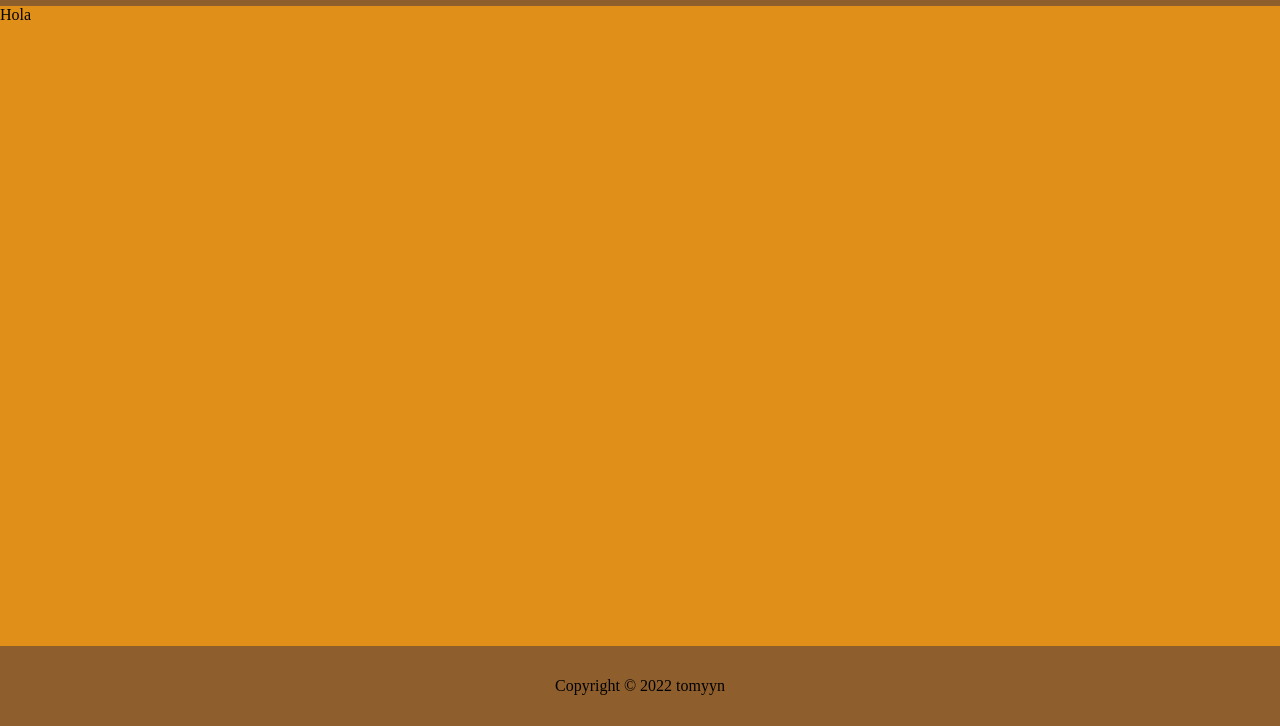
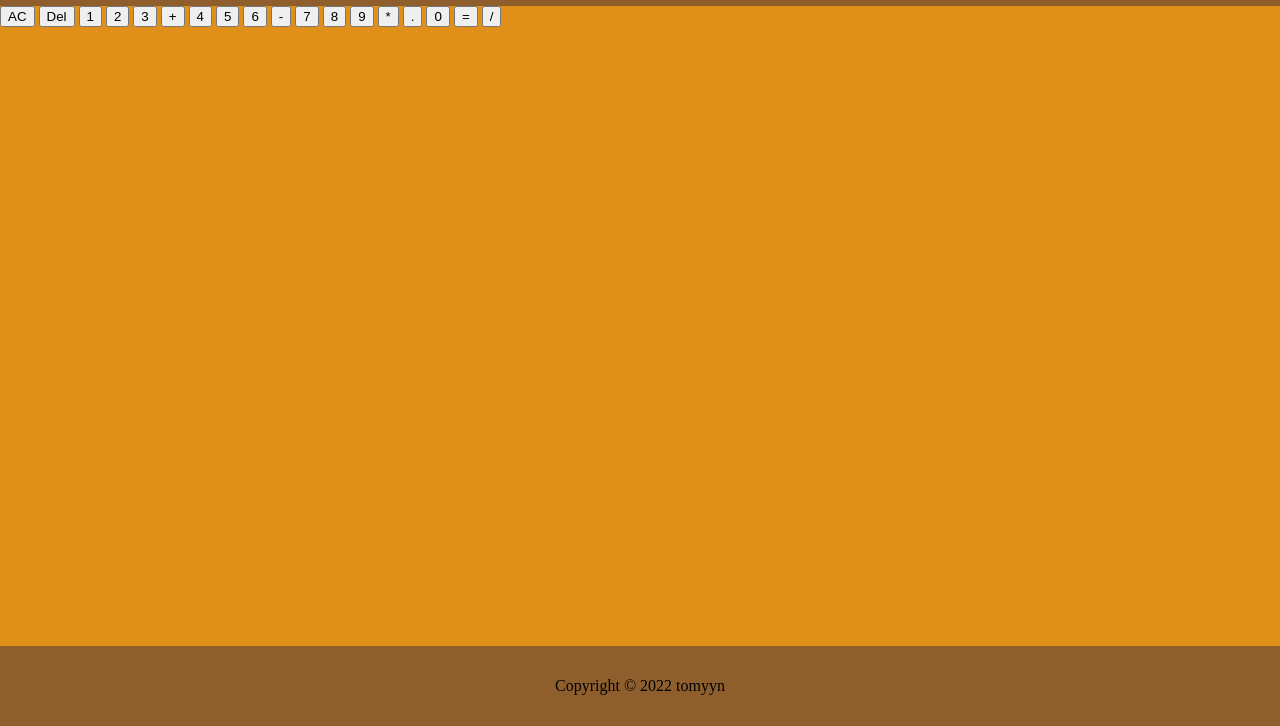
Before and after one commit to tomyyn/TOP-Calculator, a plain HTML site: page index.html in a window 1280 px wide. Shown: the part 74-800 px from the top of the page. Drawn offline with Linux system fonts and the light colour scheme.

Commit message:
Add HTML elements

```diff
--- a/index.html
+++ b/index.html
@@ -12,7 +12,39 @@
 <body>
     <div class="header">Calculator</div>
     <div class="content">
-        Hola
+        <div class = "calc">
+            <div class = "textContainer">
+                <div class = "outputField">
+
+                </div>
+                <div class = "inputField">
+
+                </div>
+            </div>
+            <div class="buttons">
+                <button id="AC" class="button long">AC</button>
+                <button id="backSpace" class="button long"> Del </button>
+                <button class="button operand"> 1 </button>
+                <button class="button operand"> 2 </button>
+                <button class="button operand"> 3 </button>
+                <button class="button operation"> + </button>
+                <button class="button operand"> 4 </button>
+                <button class="button operand"> 5 </button>
+                <button class="button operand"> 6 </button>
+                <button class="button operation"> - </button>
+                <button class="button operand"> 7 </button>
+                <button class="button operand"> 8 </button>
+                <button class="button operand"> 9 </button>
+                <button class="button operation"> * </button>
+                <button class="button decimal"> . </button>
+                <button class="button operand"> 0 </button>
+                <button class="button equal"> = </button>
+                <button class="button operation"> / </button>
+
+            </div>
+
+            </div>
+        </div>
     </div>
     <div class="footer">Copyright © 2022 tomyyn</div>
 
```
